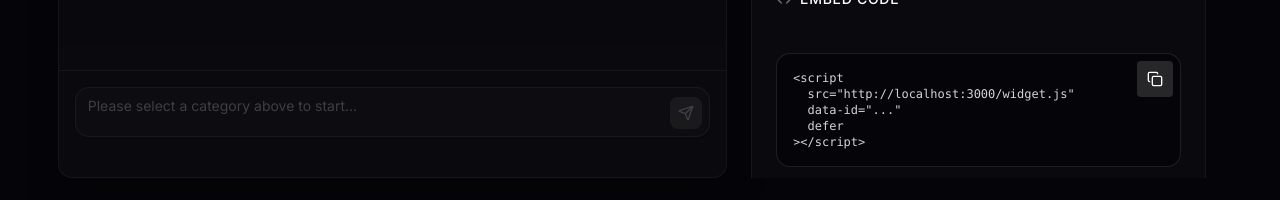
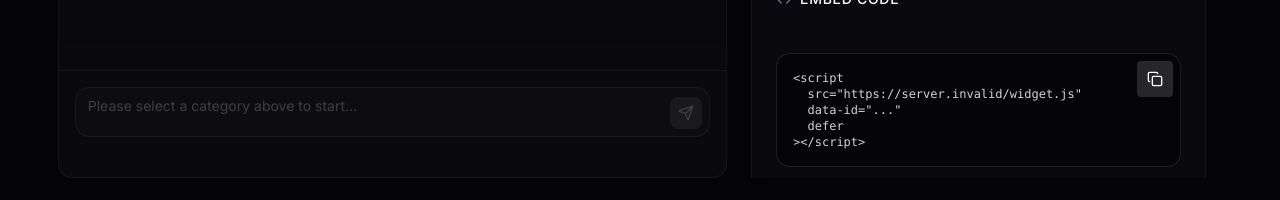
Before and after one commit to AsifAhmedSahil/OneMinute-Care-Customer-support-resolved-in-one-minute, a Next.js app: page /dashboard/chatbot in a window 1280 px wide. Shown: the part 526-726 px from the top of the page. Built offline with nearby package versions, Linux system fonts and the light colour scheme; no server answers.

Commit message:
updated url:

```diff
--- a/components/dashboard/chatbot/embedCodeConfig.tsx
+++ b/components/dashboard/chatbot/embedCodeConfig.tsx
@@ -10,7 +10,7 @@ const EmbedCodeConfig = ({ chatbotId }: { chatbotId: string | undefined }) => {
   const handleCopyCode = () => {
     setCopied(true);
     navigator.clipboard.writeText(
-      `<script src="http://localhost:3000/widget.js" data-id="${chatbotId}" defer></script>`,
+      `<script src="${process.env.NEXT_PUBLIC_WEBSITE_URI}/widget.js" data-id="${chatbotId}" defer></script>`,
     );
     setTimeout(() => {
       setCopied(false);
@@ -32,7 +32,7 @@ const EmbedCodeConfig = ({ chatbotId }: { chatbotId: string | undefined }) => {
           <div className="bg-[#050509] border border-white/10 rounded-xl p-4 overflow-hidden">
             <pre className="text-xs text-zinc-300 font-mono overflow-x-auto whitespace-pre rounded-lg">
               {`<script
-  src="http://localhost:3000/widget.js"
+  src="${process.env.NEXT_PUBLIC_WEBSITE_URI}/widget.js"
   data-id="${chatbotId || "..."}"
   defer
 ></script>`}
--- a/components/dashboard/dashboardOverview/dashboardOverview.tsx
+++ b/components/dashboard/dashboardOverview/dashboardOverview.tsx
@@ -325,7 +325,7 @@ const DashboardOverview = () => {
                 <pre className="bg-[#050509] p-4 rounded-lg text-xs text-zinc-500">
                   <code className="text-[10px] text-zinc-400 font-mono block">
                     {`<script
-  src="http://localhost:3000/widget.js"
+  src="${origin}/widget.js"
   data-id="${data?.botId ?? "..."}"
   defer>
 </script>`}
--- a/components/landing/integration/index.tsx
+++ b/components/landing/integration/index.tsx
@@ -69,7 +69,7 @@ const Integration = () => {
                     <div className="pl-4">
                         <span className="text-indigo-400">src</span>
                         <span className="text-emerald-400">
-                            &quot;https://oneminutecare.com/init.js&quot;
+                            &quot;https://one-minute-care.vercel.app/widget.js&quot;
                         </span>
 
                     </div>
--- a/public/widget.js
+++ b/public/widget.js
@@ -14,7 +14,7 @@
       return;
     }
 
-    fetch("http://localhost:3000/api/widget/session", {
+    fetch("https://one-minute-care.vercel.app/api/widget/session", {
       method: "POST",
       headers: { "Content-Type": "application/json" },
       credentials: "omit",
@@ -39,7 +39,7 @@
         var iframe = document.createElement("iframe");
 
         iframe.src =
-          "http://localhost:3000/embed?token=" + encodeURIComponent(data?.token);
+          "https://one-minute-care.vercel.app/embed?token=" + encodeURIComponent(data?.token);
 
         iframe.setAttribute("title", "Support chat");
         iframe.style.position = "fixed";
```
